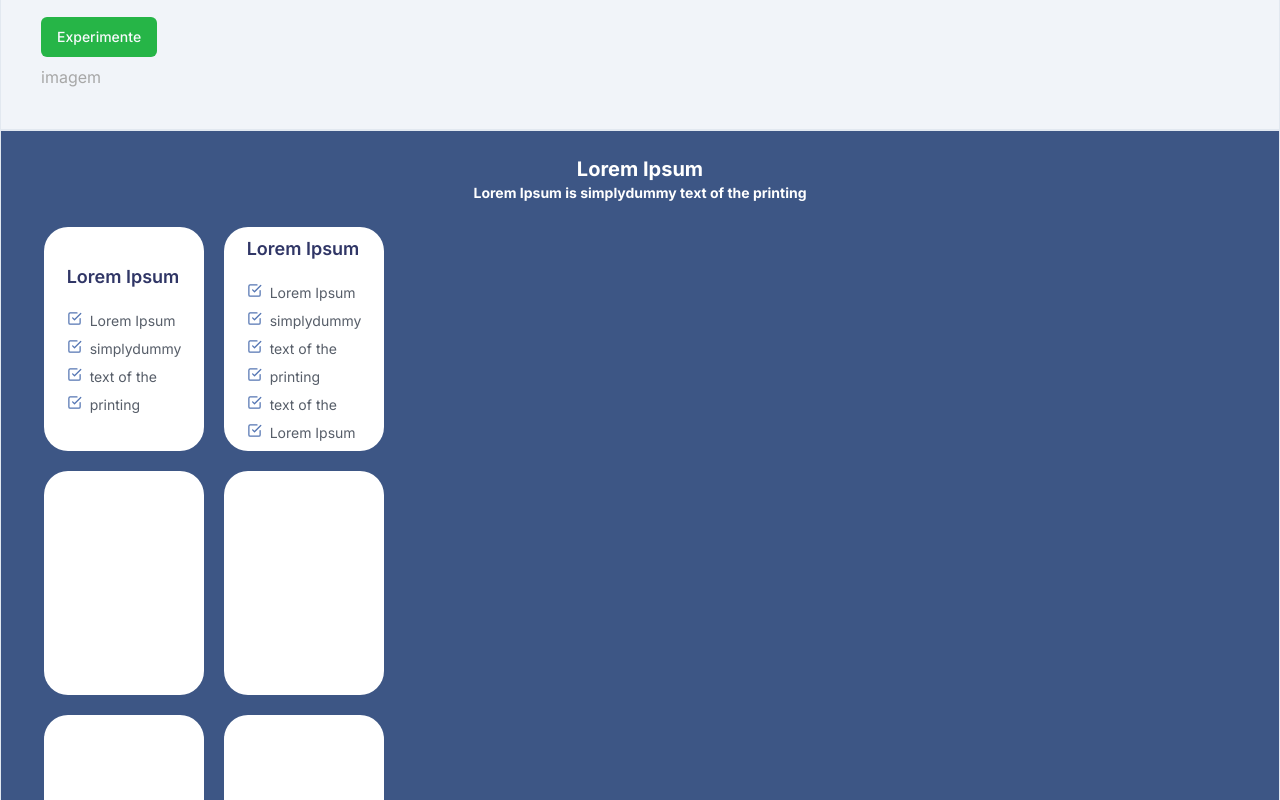
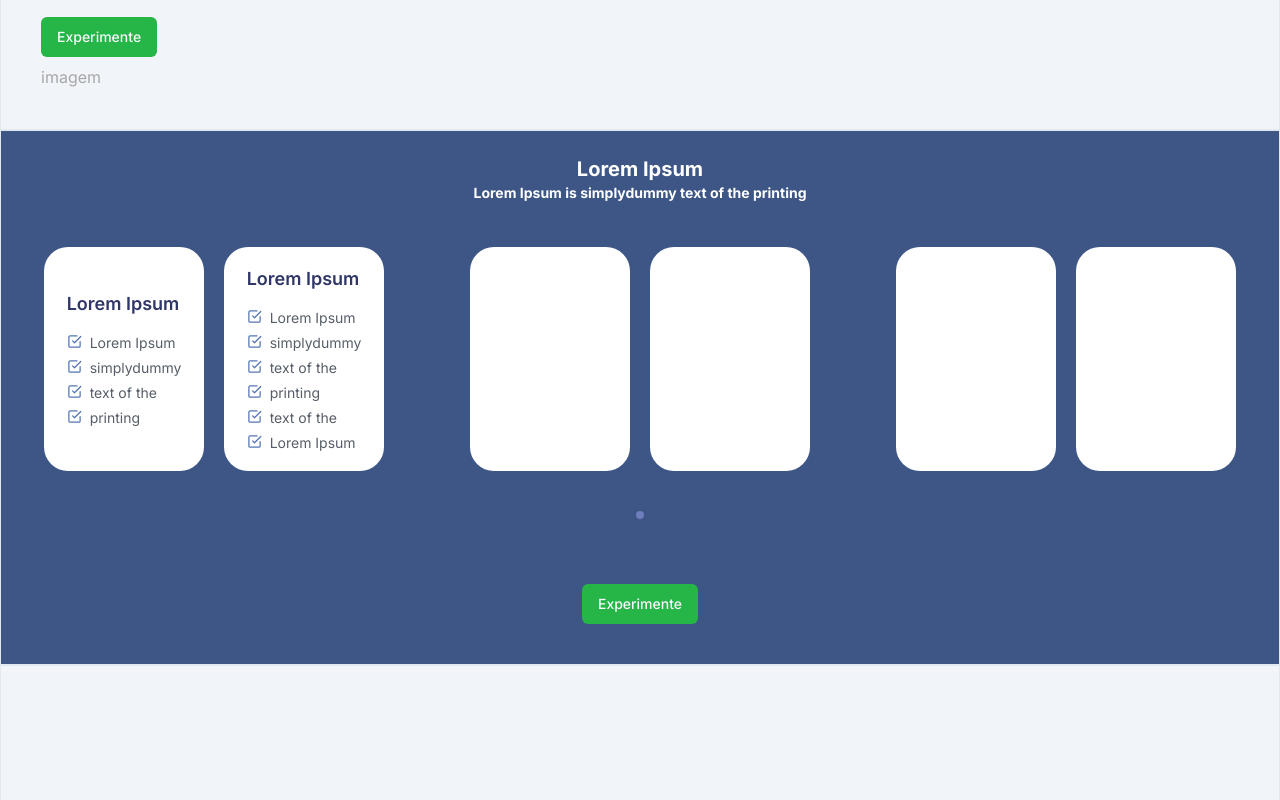
Before and after one commit to EvaldoFerreiraMoreira/site-siad, a Next.js app: page / in a window 1280 px wide. Shown: the part 3220-4020 px from the top of the page. Built offline with nearby package versions, Linux system fonts and the light colour scheme.

Commit message:
fix: carrossel CSS undeleted

```diff
--- a/src/app/(Home)/components/CarrosselInfo.tsx
+++ b/src/app/(Home)/components/CarrosselInfo.tsx
@@ -5,6 +5,7 @@ import { CheckSquare } from 'lucide-react';
 import Link from 'next/link';
 import React from 'react';
 import AliceCarousel, { EventObject } from 'react-alice-carousel';
+import 'react-alice-carousel/lib/alice-carousel.css';
 
 
 const CarrosselInfo = () => {
@@ -73,13 +74,11 @@ const CarrosselInfo = () => {
 
 
     return (
-        <>
+        <div className='flex flex-col h-auto'>
             <div className='flex flex-col text-xl items-center text-justify my-6 font-bold text-white'>
                 <h1>Lorem Ipsum</h1>
                 <p className='text-sm'>Lorem Ipsum is simplydummy text of the printing</p>
             </div>
-            <div className='z-0'>
-
             <AliceCarousel
                 mouseTracking
                 keyboardNavigation
@@ -88,7 +87,6 @@ const CarrosselInfo = () => {
                 onSlideChange={onSlideChange}
                 onSlideChanged={onSlideChanged}
             />
-            </div>
             <div className='flex justify-center mb-10'>
                 <Link href='/planos'>
                 <Button className='bg-[#26B547]'>
@@ -96,7 +94,7 @@ const CarrosselInfo = () => {
                 </Button>
                 </Link>
             </div>
-        </>
+        </div>
     );
 }
 
--- a/src/app/(Home)/page.tsx
+++ b/src/app/(Home)/page.tsx
@@ -29,7 +29,7 @@ export default function Home() {
       <div className=" flex w-full p-10 border bg-[#f1f4f9]">
         <MobilePesentation />
       </div>
-      <div className="border bg-[#3D5685] ">
+      <div className="border bg-[#3D5685]">
           <CarrosselInfo />
       </div>
       <div className="border bg-[#f1f4f9] h-96">
```
Lines whose indentation alone changed are shown as unchanged.
